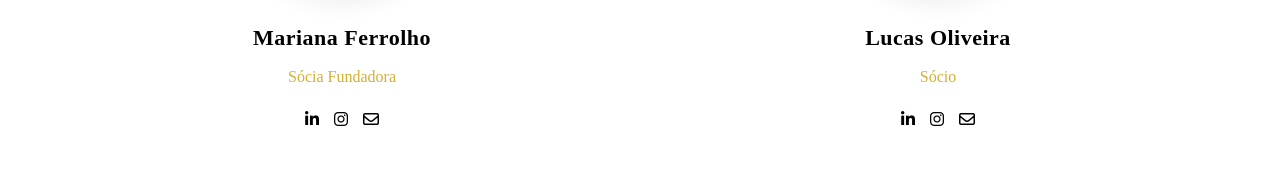
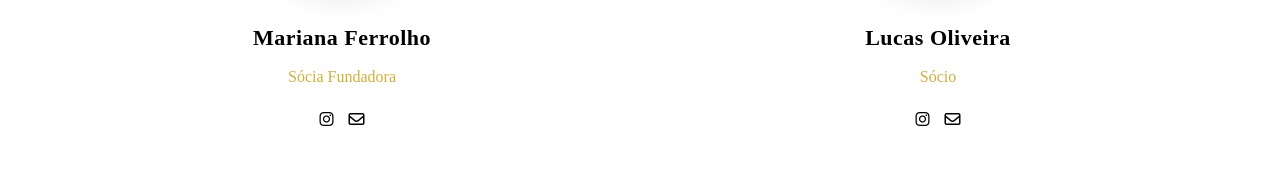
Before and after one commit to leonSedov/ferrolhoassessoria, a plain HTML site: page sobre.html in a window 1280 px wide. Shown: the part 2835-3031 px from the top of the page. Drawn offline with Linux system fonts and the light colour scheme.

Commit message:
terminado faltando apenas artigo 1

```diff
--- a/sobre.html
+++ b/sobre.html
@@ -728,7 +728,6 @@
                     <h3>Mariana Ferrolho</h3>
                     <p>Sócia Fundadora</p>
                     <div class="member-social">
-                        <a href="#"><i class="fab fa-linkedin-in"></i></a>
                         <a href="https://www.instagram.com/marianaferrolhosimplicio/" target="_blank" rel="noopener"><i class="fab fa-instagram"></i></a>
                         <a href="mailto:advogadamarianaferrolho@gmail.com"><i class="far fa-envelope"></i></a>
                     </div>
@@ -738,7 +737,7 @@
                     <h3>Lucas Oliveira</h3>
                     <p>Sócio</p>
                     <div class="member-social">
-                        <a href="#"><i class="fab fa-linkedin-in"></i></a>
+
                         <a href="https://www.instagram.com/lucasoliveira.advogado/" target="_blank" rel="noopener"><i class="fab fa-instagram"></i></a>
                         <a href="mailto:lucasoliveira1.adv@gmail.com"><i class="far fa-envelope"></i></a>
                     </div>
```
